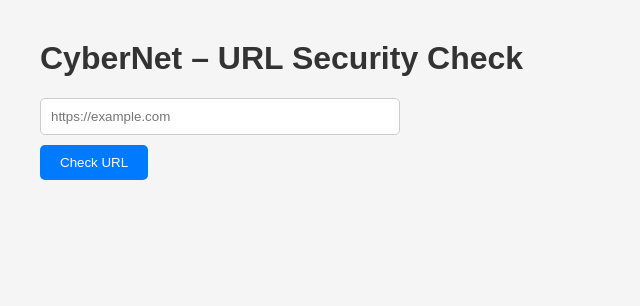
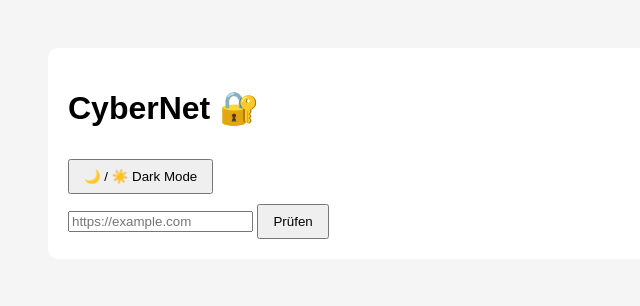
Before and after one commit to daniel-1511/pishing_projekt, a Python web app: template templates/index.html in a window 1280 px wide. Shown: the top 306 px of the page, without its empty margins (0-640 px from the left). Run offline with Jinja, Linux system fonts and the light colour scheme; the template is opened without the code that fills it, so the values that code supplies are empty.

Commit message:
neue features

```diff
--- a/templates/index.html
+++ b/templates/index.html
@@ -4,85 +4,111 @@
 <meta charset="UTF-8">
 <title>CyberNet</title>
 <meta name="viewport" content="width=device-width, initial-scale=1.0">
-    <meta http-equiv="Cache-Control" content="no-cache, no-store, must-revalidate">
-    <link rel="icon" href="/static/favicon.ico" type="image/x-icon">
 
 <style>
-        body { font-family: Arial, Helvetica, sans-serif; margin: 40px; background: #f5f5f5; }
-        h1 { color: #333; }
-        input[type=text] {
-            width: 100%;
-            max-width: 360px;
-            padding: 10px;
-            margin-bottom: 10px;
-            border-radius: 5px;
-            border: 1px solid #ccc;
-            box-sizing: border-box;
+:root {
+    --bg: #f5f5f5;
+    --box: #ffffff;
+    --text: #000000;
 }
+
+body.dark {
+    --bg: #121212;
+    --box: #1e1e1e;
+    --text: #f5f5f5;
+}
+
+body {
+    font-family: Arial, sans-serif;
+    background-color: var(--bg);
+    color: var(--text);
+    padding: 40px;
+}
+
+.box {
+    background-color: var(--box);
+    padding: 20px;
+    border-radius: 10px;
+}
+
 button {
-            padding: 10px 20px;
-            border-radius: 5px;
-            border: none;
-            background: #007BFF;
-            color: white;
+    padding: 8px 14px;
+    margin-top: 10px;
     cursor: pointer;
 }
-        button:hover { background: #0056b3; }
-        .result {
-            margin-top: 20px;
-            padding: 20px;
+
+.bar {
+    width: 100%;
+    background-color: #cccccc;
     border-radius: 10px;
-            background: white;
-            box-shadow: 0 0 10px rgba(0,0,0,0.1);
+    overflow: hidden;
+    margin: 10px 0;
 }
-        .danger { color: red; font-weight: bold; }
-        .warning { color: orange; font-weight: bold; }
-        .medium { color: goldenrod; font-weight: bold; }
-        .safe { color: green; font-weight: bold; }
-        ul { list-style: none; padding-left: 0; }
-        li { padding: 4px 0; }
-        .error { color: red; font-weight: bold; margin-top: 10px; }
+
+.bar-inner {
+    height: 20px;
+    text-align: center;
+    color: #ffffff;
+    font-size: 12px;
+}
+
+/* feste Klassen für Score-Balken (VS Code freundlich) */
+.bar-inner.red { width: 5%; background-color: red; }
+.bar-inner.orange { width: 25%; background-color: orange; }
+.bar-inner.yellow { width: 50%; background-color: goldenrod; }
+.bar-inner.green { width: 80%; background-color: green; }
 </style>
+
+<script>
+function toggleDark() {
+    document.body.classList.toggle("dark");
+    localStorage.setItem("darkmode", document.body.classList.contains("dark"));
+}
+
+window.onload = function () {
+    if (localStorage.getItem("darkmode") === "true") {
+        document.body.classList.add("dark");
+    }
+};
+</script>
 </head>
+
 <body>
+<div class="box">
+    <h1>CyberNet 🔐</h1>
 
-<h1>CyberNet – URL Security Check</h1>
+    <button onclick="toggleDark()">🌙 / ☀️ Dark Mode</button>
 
-<!-- Safari-kompatibel: enctype explizit setzen -->
-<form method="post" action="/check" accept-charset="UTF-8" enctype="application/x-www-form-urlencoded">
-    <input type="text" name="url" placeholder="https://example.com" required value="{{ url }}">
-    <br>
-    <button type="submit">Check URL</button>
+    <form method="post" action="/check">
+        <input type="text" name="url" placeholder="https://example.com" required>
+        <button type="submit">Prüfen</button>
     </form>
 
     {% if error %}
-    <p class="error">{{ error }}</p>
+        <p style="color:red;">{{ error }}</p>
     {% endif %}
 
     {% if result %}
-<div class="result">
-    <h2>Ergebnis</h2>
+        <h2>Status: {{ result.status }}</h2>
 
-    {% if result.color == 'red' %}
-        <p>Status: <span class="danger">{{ result.status }}</span></p>
-    {% elif result.color == 'orange' %}
-        <p>Status: <span class="warning">{{ result.status }}</span></p>
-    {% elif result.color == 'yellow' %}
-        <p>Status: <span class="medium">{{ result.status }}</span></p>
-    {% elif result.color == 'green' %}
-        <p>Status: <span class="safe">{{ result.status }}</span></p>
-    {% endif %}
+        <!-- Score-Balken (Feature 3) -->
+        <div class="bar">
+            <div class="bar-inner {{ result.color }}">
+                {{ result.score }}%
+            </div>
+        </div>
 
-    <p><strong>Score:</strong> {{ result.score }} / 100</p>
-
-    <h3>Details:</h3>
+        <!-- Erklär-Modus (Feature 5) -->
+        <h3>Warum?</h3>
         <ul>
-        {% for key, value in result.details.items() %}
-            <li>{{ key }}: {{ value }}</li>
+        {% for name, points, reason in result.details %}
+            <li>
+                ❌ <strong>{{ name }}</strong> (-{{ points }})<br>
+                <small>{{ reason }}</small>
+            </li>
         {% endfor %}
         </ul>
+    {% endif %}
 </div>
-{% endif %}
-
 </body>
 </html>
```
Also changed, not shown: app.py (+21 -10 lines), url_scan.py (+33 -42 lines). Lines whose indentation alone changed are shown as unchanged.
